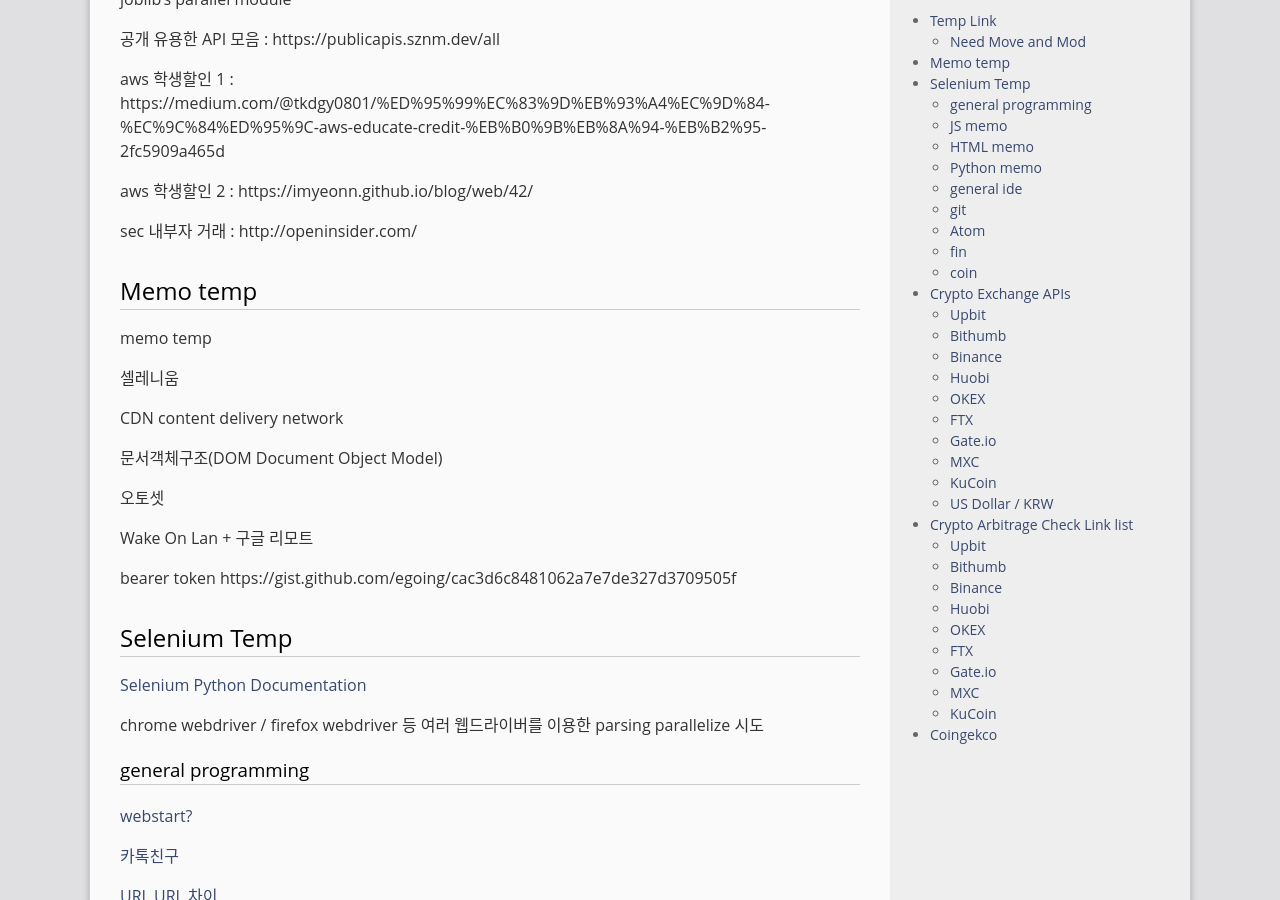
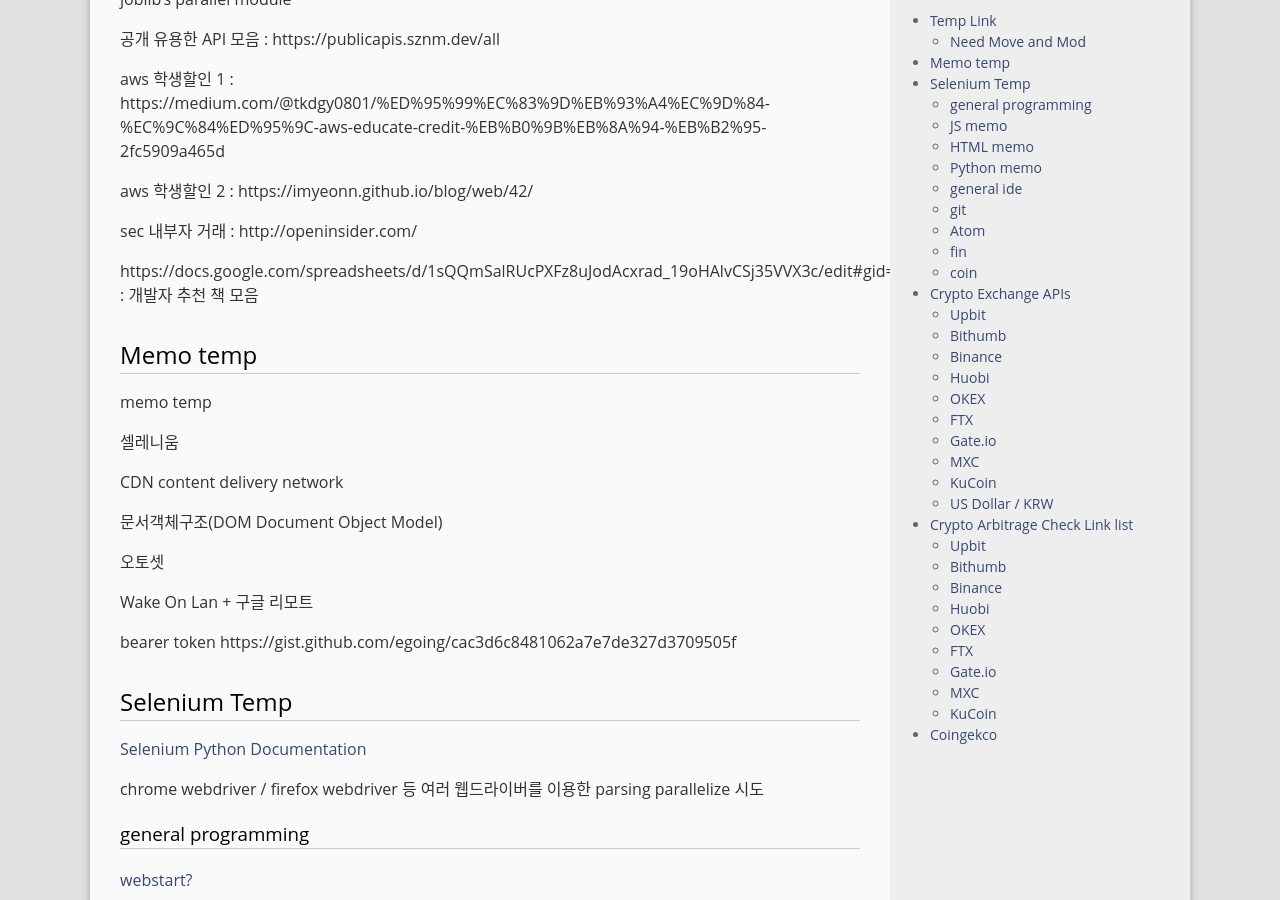
Before and after one commit to gloomydumber/copy, a Jekyll site: the page built from _posts/2020-03-01-TempLink.md, in a window 1280 px wide and 900 px high, scrolled down 3311 px. Built offline with Jekyll 4.4.1, drawn with Linux system fonts in a browser that asks for light colours; comment, search, counter and statistics services are not loaded.

Commit message:
Push roh dah

```diff
--- a/_posts/2020-03-01-TempLink.md
+++ b/_posts/2020-03-01-TempLink.md
@@ -152,6 +152,8 @@ aws 학생할인 1 : https://medium.com/@tkdgy0801/%ED%95%99%EC%83%9D%EB%93%A4%E
 aws 학생할인 2 : https://imyeonn.github.io/blog/web/42/
 
 sec 내부자 거래 : http://openinsider.com/
+
+https://docs.google.com/spreadsheets/d/1sQQmSalRUcPXFz8uJodAcxrad_19oHAlvCSj35VVX3c/edit#gid=0 : 개발자 추천 책 모음
 
 ## Memo temp
 
```
